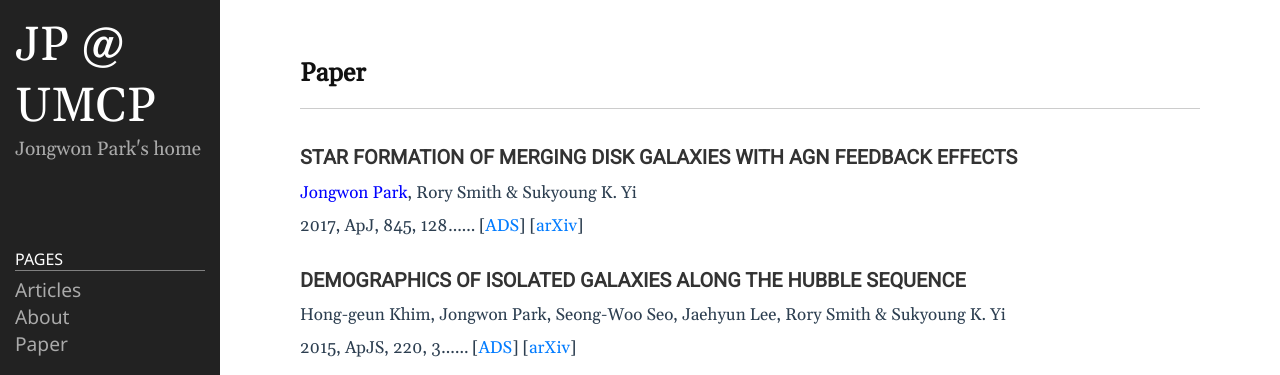
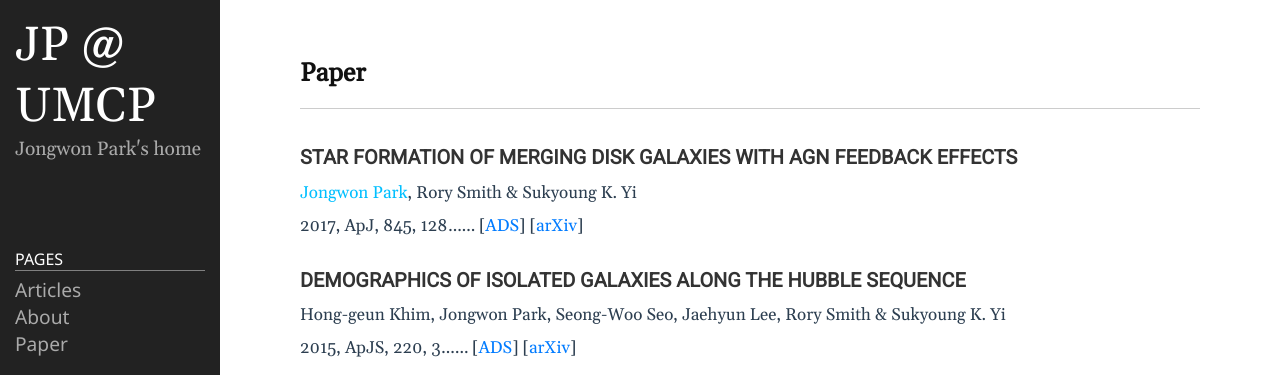
Before and after one commit to jwpark5064/jwpark5064.github.io, a Jekyll site: the page built from paper.md, in a window 1280 px wide. Shown: the top 375 px of the page. Built offline with Jekyll 4.4.1, drawn with Linux system fonts in a browser that asks for light colours.

Commit message:
link test

```diff
--- a/paper.md
+++ b/paper.md
@@ -4,7 +4,7 @@ title: Paper
 ---
 
 ### STAR FORMATION OF MERGING DISK GALAXIES WITH AGN FEEDBACK EFFECTS
-<span style="color:blue">Jongwon Park</span>, Rory Smith & Sukyoung K. Yi
+<span style="color: rgb(0,191,255)">Jongwon Park</span>, Rory Smith & Sukyoung K. Yi
 2017, ApJ, 845, 128......
 [[ADS](https://ui.adsabs.harvard.edu/abs/2017ApJ...845..128P/abstract){:target="_blank_"}] [[arXiv](https://arxiv.org/abs/1707.07382){:target="_blank_"}]
 
```
